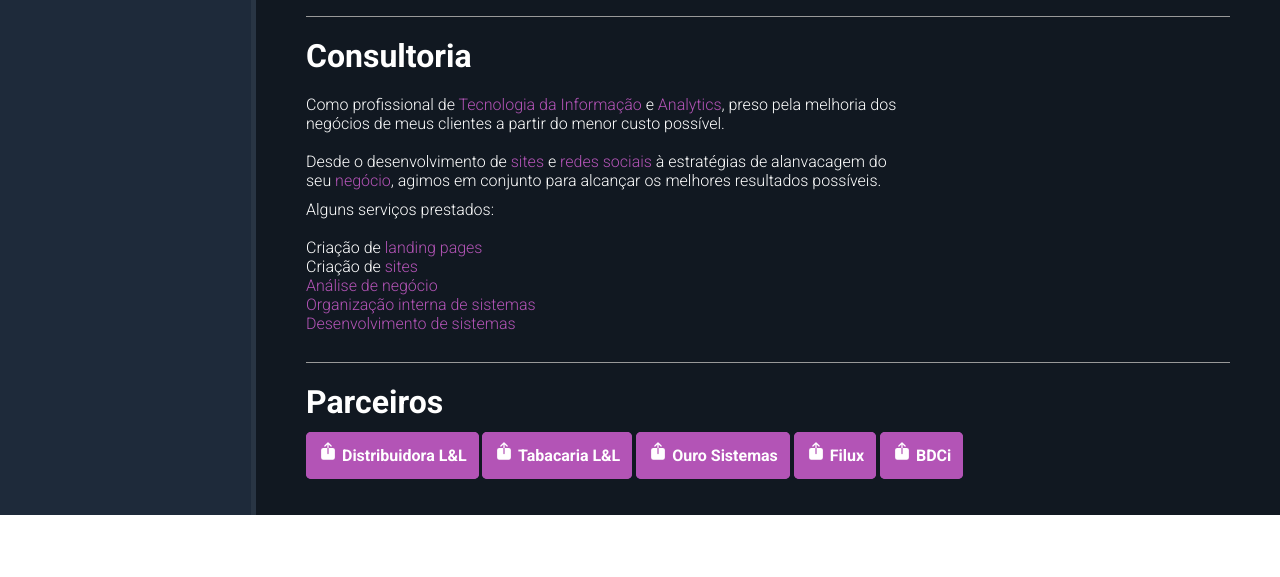
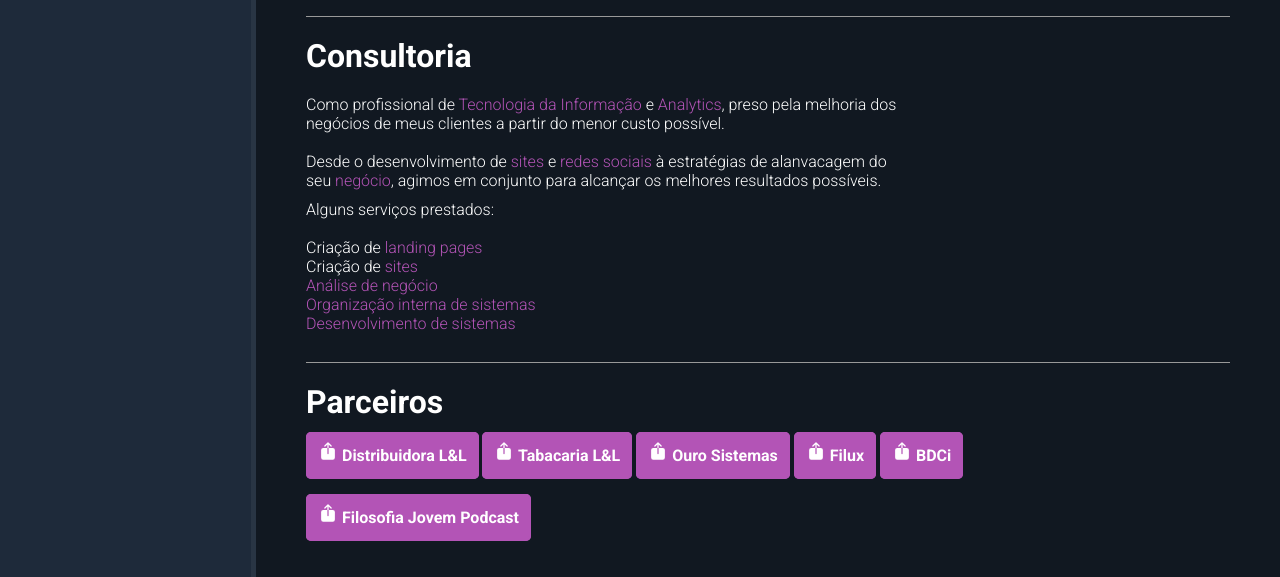
Before and after one commit to joao-vitor-carvalho/joao-vitor-carvalho-en, a plain HTML site: page index.html in a window 1280 px wide. Shown: the part 998-1575 px from the top of the page. Before the commit the page ends 1513 px from the top, so only its background shows below. Drawn offline with nearby package versions, Linux system fonts and the light colour scheme.

Commit message:
Update index.html

```diff
--- a/index.html
+++ b/index.html
@@ -117,7 +117,8 @@
           <a href="https://tabacariall.com.br" id="btn-projects"><ion-icon name="share"></ion-icon> <span>Tabacaria L&L</span></a>
           <a href="https://ourosistemas.com.br/" id="btn-projects"><ion-icon name="share"></ion-icon> <span>Ouro Sistemas</span></a>
           <a href="https://jvcbcarvalho.wixsite.com/website" id="btn-projects"><ion-icon name="share"></ion-icon> <span>Filux</span></a>
-          <a href="https://bdci.tv/author/joaocarvalho/" id="btn-projects"><ion-icon name="share"></ion-icon> <span>BDCi</span></a>
+          <a href="https://bdci.tv/author/joaocarvalho/" id="btn-projects"><ion-icon name="share"></ion-icon> <span>BDCi</span></a><br><br><br>
+          <a href="https://www.facebook.com/reel/948714696462929" id="btn-projects"><ion-icon name="share"></ion-icon> <span>Filosofia Jovem Podcast</span></a>
       </div>
     </section>
   </main>
```
